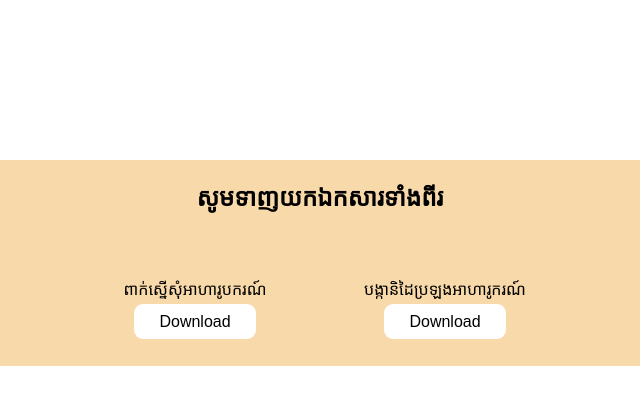
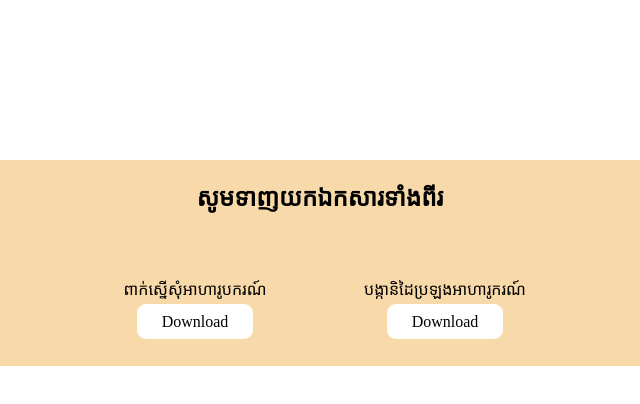
Before and after one commit to PoanTra/scholarship.github.io, a plain HTML site: page index.html in a window 1280 px wide. Shown: the full height of the page, 320-960 px from the left. Drawn offline with Linux system fonts and the light colour scheme.

Commit message:
Update scho.css

```diff
--- a/scho.css
+++ b/scho.css
@@ -3,7 +3,7 @@
     margin: 0px;
     box-sizing: border-box;
     color:#000000;
-    font-family:Arial, Helvetica, sans-serif;
+    font-family:"Khmer OS Battambang";
 }
 body{
     background-color: #fff;
```
